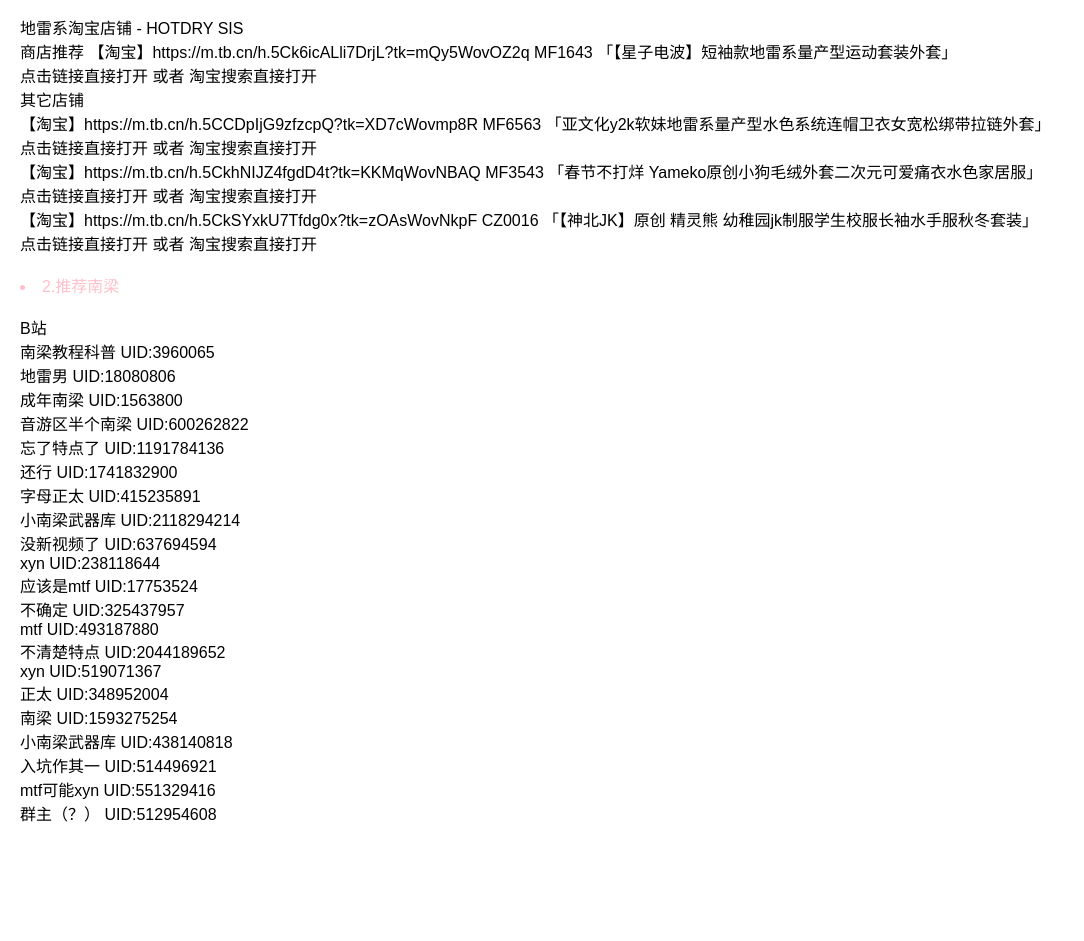
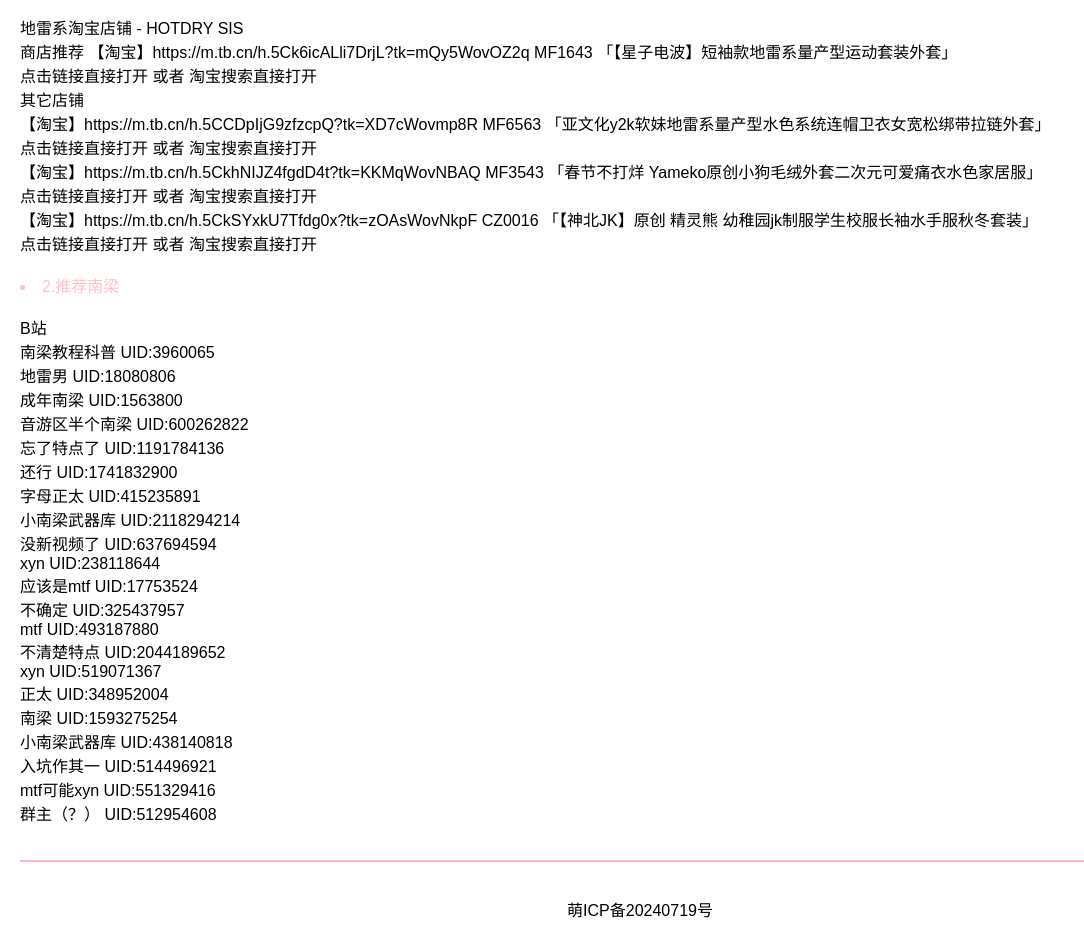
Before and after one commit to damaobanma2/damaobanma2.github.io, a plain HTML site: page xnn_list.html in a window 1280 px wide. Shown: the part 116-1057 px from the top of the page, without its empty margins (0-1084 px from the left). Before the commit the page ends 961 px from the top, so only its background shows below. Drawn offline with Linux system fonts and the light colour scheme.

Commit message:
Update xnn_list.html

```diff
--- a/xnn_list.html
+++ b/xnn_list.html
@@ -30,5 +30,9 @@
 <body>
 <h1>群主の宝库</h1>
 <p><li>1.推荐店铺</li><br>地雷系淘宝店铺 - HOTDRY SIS<br>商店推荐 【淘宝】https://m.tb.cn/h.5Ck6icALli7DrjL?tk=mQy5WovOZ2q MF1643 「【星子电波】短袖款地雷系量产型运动套装外套」<br>点击链接直接打开 或者 淘宝搜索直接打开<br>其它店铺<br>【淘宝】https://m.tb.cn/h.5CCDpIjG9zfzcpQ?tk=XD7cWovmp8R MF6563 「亚文化y2k软妹地雷系量产型水色系统连帽卫衣女宽松绑带拉链外套」<br>点击链接直接打开 或者 淘宝搜索直接打开<br>【淘宝】https://m.tb.cn/h.5CkhNIJZ4fgdD4t?tk=KKMqWovNBAQ MF3543 「春节不打烊 Yameko原创小狗毛绒外套二次元可爱痛衣水色家居服」<br>点击链接直接打开 或者 淘宝搜索直接打开<br>【淘宝】https://m.tb.cn/h.5CkSYxkU7Tfdg0x?tk=zOAsWovNkpF CZ0016 「【神北JK】原创 精灵熊 幼稚园jk制服学生校服长袖水手服秋冬套装」<br>点击链接直接打开 或者 淘宝搜索直接打开<br><br><li>2.推荐南梁</li><br>B站<br>南梁教程科普 UID:3960065<br>地雷男 UID:18080806<br>成年南梁 UID:1563800<br>音游区半个南梁 UID:600262822<br>忘了特点了 UID:1191784136<br>还行 UID:1741832900<br>字母正太 UID:415235891<br>小南梁武器库 UID:2118294214<br>没新视频了 UID:637694594<br>xyn UID:238118644<br>应该是mtf UID:17753524<br>不确定 UID:325437957<br>mtf UID:493187880<br>不清楚特点 UID:2044189652<br>xyn UID:519071367<br>正太 UID:348952004<br>南梁 UID:1593275254<br>小南梁武器库 UID:438140818<br>入坑作其一 UID:514496921<br>mtf可能xyn UID:551329416<br>群主（？） UID:512954608</p>
+  <hr color="#FFB6C1">
+  <center>
+    <a href="https://icp.gov.moe/?keyword=20240719" target="_blank" id="icp" style="color: black; text-decoration: none;">萌ICP备20240719号</a>
+  </center>
 </body>
 </html>
```
